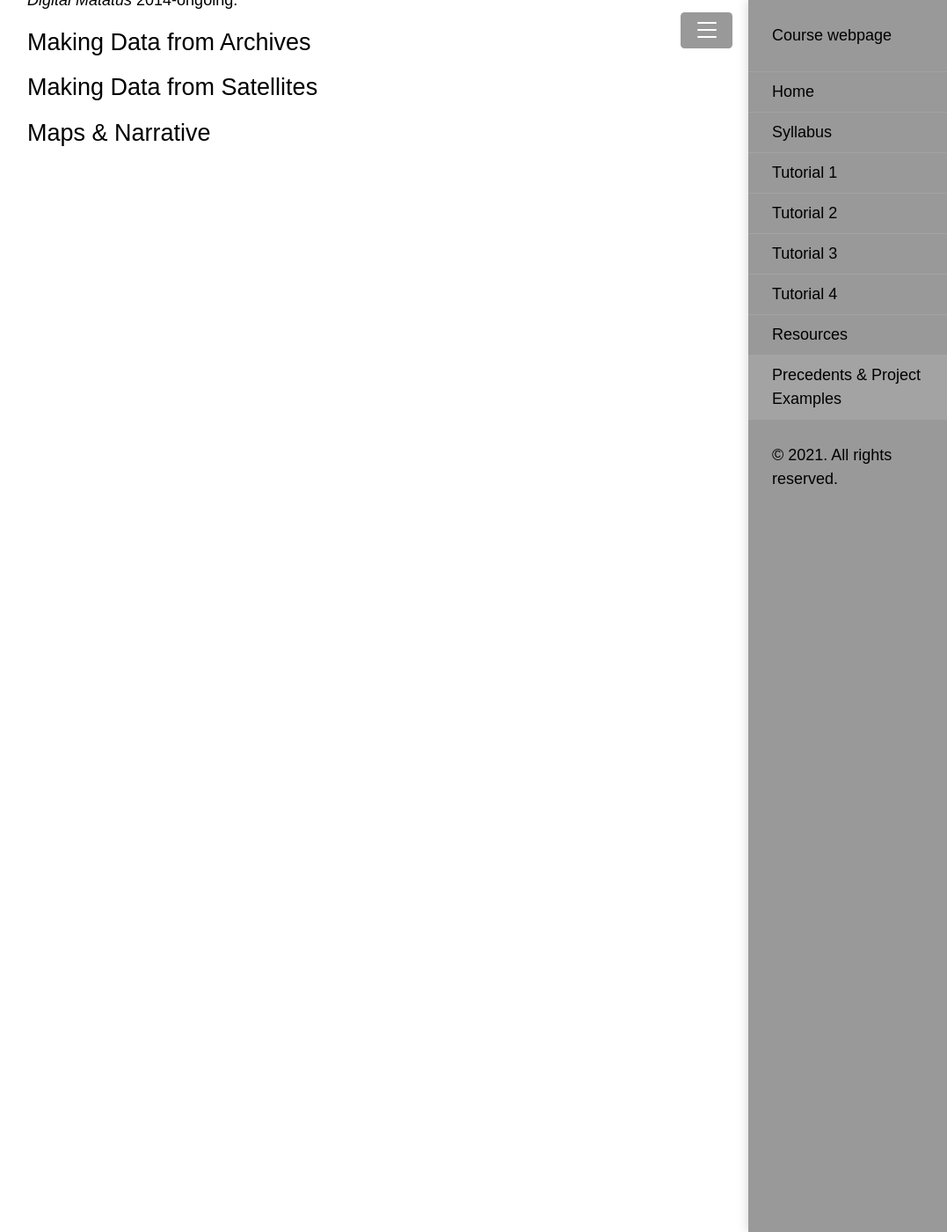
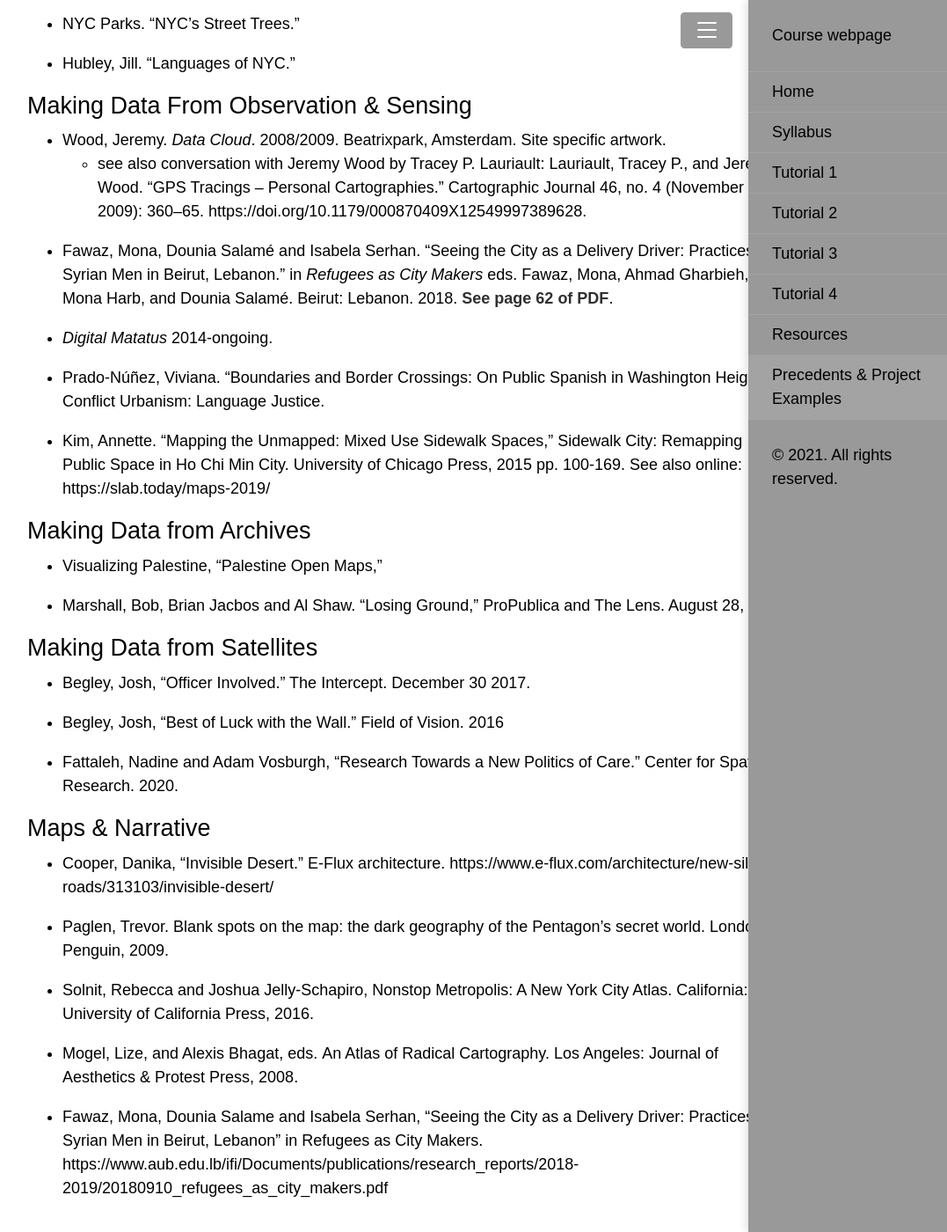
Before and after one commit to CenterForSpatialResearch/methods-in-spatial-research-sp2021, a Jekyll site: the page built from precedents.md, in a window 1280 px wide and 1400 px high, scrolled down 667 px. Shown: the whole window at 88% size, without its empty margins (177-1254 px from the left). Built offline with Jekyll 4.4.1, drawn with Linux system fonts in a browser that asks for light colours; some of the changed text lies outside the part shown.

Commit message:
precedents

```diff
--- a/precedents.md
+++ b/precedents.md
@@ -4,29 +4,76 @@ title: Precedents & Project Examples
 order: 9
 ---
 
-# In process list of precedent projects....
+# Living document of precedent projects....
+
+## General Critical GIS/Radical Cartography resources
+
+- [Rankin, Bill. Radical Cartography [blog]](http://www.radicalcartography.net )
+
+- [Bloomberg CityLab: Maplab](https://www.bloomberg.com/citylab )
+
+- [Link collection + mapping resources from Shannon Mattern](https://pinboard.in/u:shannon_mattern/t:mapping/)
+
+- [Brownstein, Daniel. Musings on Maps [blog]](https://dabrownstein.com/)
+
+- [Greggory,Derek. Geographical Imaginations [blog]](https://geographicalimaginations.com/category/mapping/)
 
 
 ## Cartographic Projections + Mapping Existing Datasets
+- ["Squashing the Globe," Bending the Lines.](https://www.leventhalmap.org/digital-exhibitions/bending-lines/how-to-bend/projections/)
 
 <!-- need to scan -->
-Mörtenböck, Peter, and Helge Mooshammer, eds. *Informal Market Worlds: The Architecture of Economic Pressure*. Rotterdam: NAI010 Publishers, 2015.
+- Mörtenböck, Peter, and Helge Mooshammer, eds. *Informal Market Worlds: The Architecture of Economic Pressure*. Rotterdam: NAI010 Publishers, 2015.
 
 <!-- need to scan -->
-The Center for Land Use Interpretation. "A Journey to the Top of the City of Los Angeles." in *Landscape Futures*, ed. Geoff Manaugh
+- The Center for Land Use Interpretation. "A Journey to the Top of the City of Los Angeles." in *Landscape Futures*, ed. Geoff Manaugh
+
+- [NYC Parks. “NYC’s Street Trees.”](https://tree-map.nycgovparks.org/)
+
+- [Hubley, Jill. “Languages of NYC.”](https://www.jillhubley.com/project/nyclanguages/)
 
 ## Making Data From Observation & Sensing
 
-[Wood, Jeremy. *Data Cloud*. 2008/2009.
+- [Wood, Jeremy. *Data Cloud*. 2008/2009.
 Beatrixpark, Amsterdam. Site specific artwork.](http://www.jeremywood.net/artworks/data-cloud.html)
-- see also [conversation with Jeremy Wood by Tracey P. Lauriault: Lauriault, Tracey P., and Jeremy Wood. “GPS Tracings – Personal Cartographies.” Cartographic Journal 46, no. 4 (November 2009): 360–65. https://doi.org/10.1179/000870409X12549997389628.](https://web-a-ebscohost-com.ezproxy.cul.columbia.edu/ehost/detail/detail?vid=0&sid=d9bf922f-a53d-4197-a9d3-dc0e8e32a5df%40sessionmgr4006&bdata=JnNpdGU9ZWhvc3QtbGl2ZSZzY29wZT1zaXRl#AN=47243240&db=a9h)
+    - see also [conversation with Jeremy Wood by Tracey P. Lauriault: Lauriault, Tracey P., and Jeremy Wood. “GPS Tracings – Personal Cartographies.” Cartographic Journal 46, no. 4 (November 2009): 360–65. https://doi.org/10.1179/000870409X12549997389628.](https://web-a-ebscohost-com.ezproxy.cul.columbia.edu/ehost/detail/detail?vid=0&sid=d9bf922f-a53d-4197-a9d3-dc0e8e32a5df%40sessionmgr4006&bdata=JnNpdGU9ZWhvc3QtbGl2ZSZzY29wZT1zaXRl#AN=47243240&db=a9h)
 
-[Fawaz, Mona, Dounia Salamé and Isabela Serhan. "Seeing the City as a Delivery Driver: Practices of Syrian Men in Beirut, Lebanon." in *Refugees as City Makers* eds. Fawaz, Mona, Ahmad Gharbieh, Mona Harb, and Dounia Salamé. Beirut: Lebanon. 2018.](https://www.aub.edu.lb/ifi/Documents/publications/research_reports/2018-2019/20180910_refugees_as_city_makers.pdf) **See page 62 of PDF**.
+- [Fawaz, Mona, Dounia Salamé and Isabela Serhan. "Seeing the City as a Delivery Driver: Practices of Syrian Men in Beirut, Lebanon." in *Refugees as City Makers* eds. Fawaz, Mona, Ahmad Gharbieh, Mona Harb, and Dounia Salamé. Beirut: Lebanon. 2018.](https://www.aub.edu.lb/ifi/Documents/publications/research_reports/2018-2019/20180910_refugees_as_city_makers.pdf) **See page 62 of PDF**.
 
-*Digital Matatus* 2014-ongoing.
+- [*Digital Matatus* 2014-ongoing.](http://digitalmatatus.com/about.html)
+
+- [Prado-Núñez, Viviana. “Boundaries and Border Crossings: On Public Spanish in Washington Heights,” Conflict Urbanism: Language Justice.](http://language-ecologies.c4sr.columbia.edu/seminar/Case-Studies/WashingtonHeights/index.html)
+
+- Kim, Annette. “Mapping the Unmapped: Mixed Use Sidewalk Spaces,” Sidewalk City: Remapping Public Space in Ho Chi Min City. University of Chicago Press, 2015 pp. 100-169. See also online: [https://slab.today/maps-2019/](https://slab.today/maps-2019/)
+
 
 ## Making Data from Archives
+- [Visualizing Palestine, “Palestine Open Maps,”](https://palopenmaps.org/)
+
+- [Marshall, Bob, Brian Jacbos and Al Shaw. "Losing Ground," ProPublica and The Lens. August 28, 2014](https://projects.propublica.org/louisiana/)
 
 ## Making Data from Satellites
 
+- [Begley, Josh, “Officer Involved.” The Intercept. December 30 2017.](https://theintercept.co/officer-involved/)
+
+- [Begley, Josh, “Best of Luck with the Wall.” Field of Vision. 2016](https://theintercept.com/2016/10/26/best-of-luck-with-the-wall/)
+
+- [Fattaleh, Nadine and Adam Vosburgh, “Research Towards a New Politics of Care.” Center for Spatial Research. 2020.](https://centerforspatialresearch.github.io/summer2020_research/2020/08/30/supply-chain.html)
+
 ## Maps & Narrative
+
+
+- Cooper, Danika, “Invisible Desert.” E-Flux architecture. https://www.e-flux.com/architecture/new-silk-roads/313103/invisible-desert/
+
+- Paglen, Trevor. Blank spots on the map: the dark geography of the Pentagon's secret world. London: Penguin, 2009.
+
+
+- Solnit, Rebecca and Joshua Jelly-Schapiro, Nonstop Metropolis: A New York City Atlas. California: University of California Press, 2016.
+
+- Mogel, Lize, and Alexis Bhagat, eds. An Atlas of Radical Cartography. Los Angeles: Journal of Aesthetics & Protest Press, 2008.
+
+- Fawaz, Mona, Dounia Salame and Isabela Serhan, "Seeing the City as a Delivery Driver: Practices of Syrian Men in Beirut, Lebanon" in Refugees as City Makers. https://www.aub.edu.lb/ifi/Documents/publications/research_reports/2018-2019/20180910_refugees_as_city_makers.pdf
+
+<!-- Other misc projects to be added:
+Anti-Eviction Mapping Project
+Forensic Architecture -->
```
